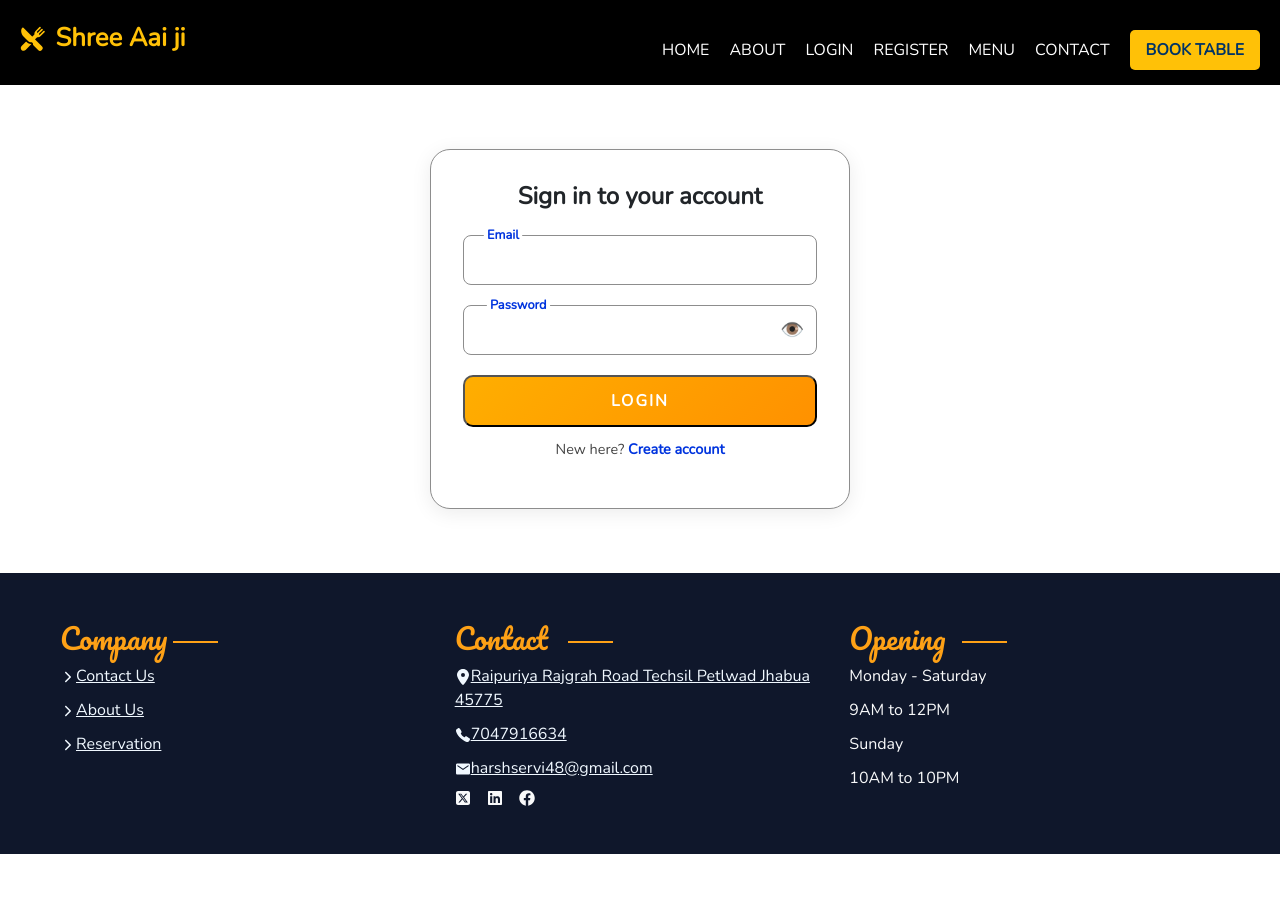
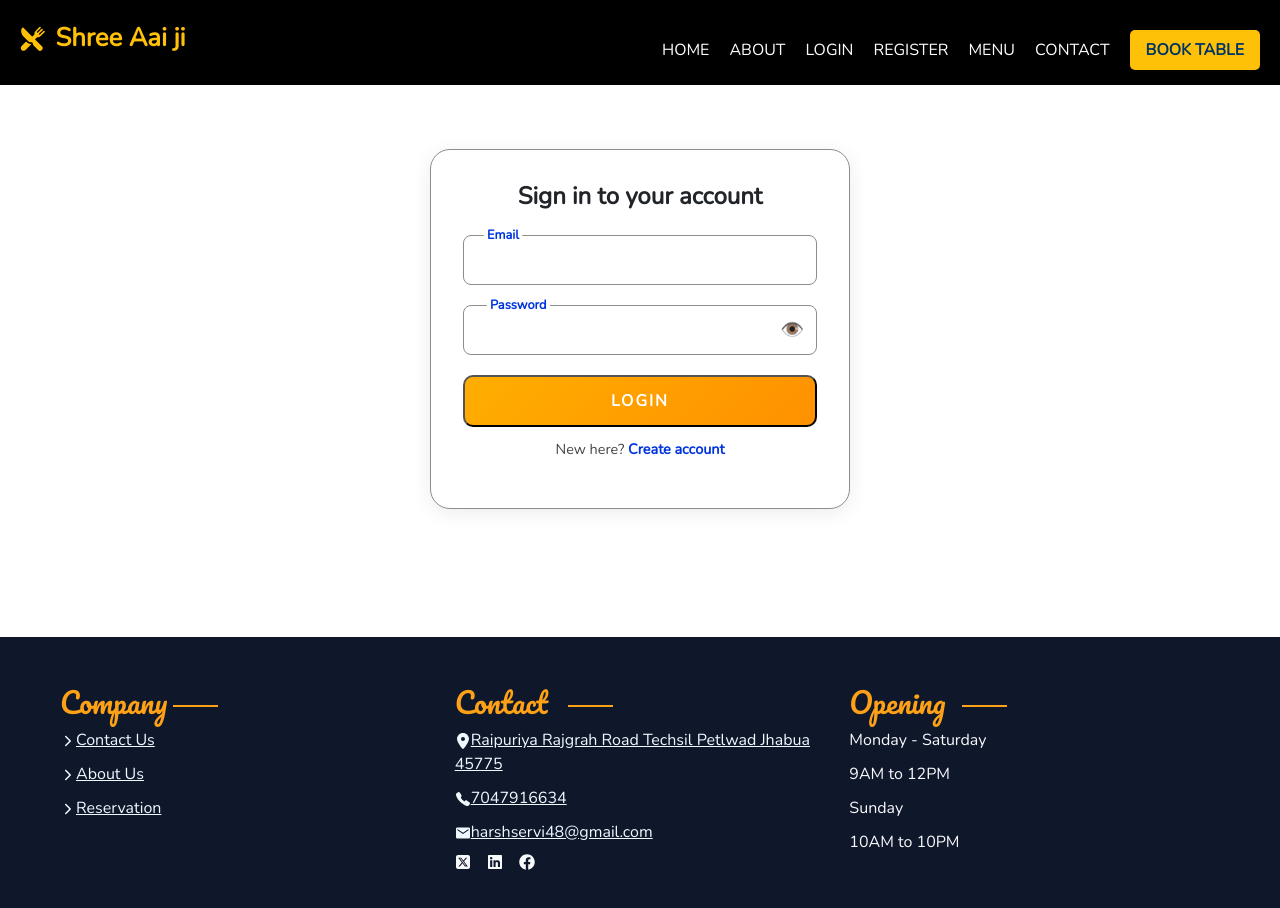
Before and after one commit to HarshSepta12/Resto_Frontend, a React (Vite) app: page /login in a window 1280 px wide. Shown: the top 908 px of the page. Before the commit the page ends 854 px from the top, so only its background shows below. Built offline with nearby package versions, Linux system fonts and the light colour scheme; no server answers.

Commit message:
Commect All Console.log

```diff
--- a/src/components/Context/RestoState.jsx
+++ b/src/components/Context/RestoState.jsx
@@ -7,10 +7,10 @@ import "react-toastify/dist/ReactToastify.css";
 
 const RestoProvider = ({ children }) => {
   //debugger time
-// const url = "http://localhost:1200/api";
+ const url = "http://localhost:1200/api";
 
   //deployment time
-    const url = "https://resto-api-3f6g.onrender.com/api";
+   // const url = "https://resto-api-3f6g.onrender.com/api";
 
   const [getMenuData, setGetMenuData] = useState("");
   const [getMenuDataById, setGetMenuDataById] = useState("");
@@ -70,7 +70,7 @@ const RestoProvider = ({ children }) => {
       }
       return api.data;
     } catch (error) {
-      console.error("Something Went Wrong", error.message);
+      console.log("Something Went Wrong", error.message);
     }
   };
 
@@ -106,7 +106,7 @@ const RestoProvider = ({ children }) => {
         });
       }
       setHaveToken(true);
-      console.log(api.data);
+     // console.log(api.data);
       if (api.data.user.role == "admin") {
         localStorage.setItem("token", api.data.token);
         localStorage.setItem("isAdmin", "true");
@@ -116,7 +116,7 @@ const RestoProvider = ({ children }) => {
       await getUserCart();
       return api.data;
     } catch (error) {
-      console.error("Login failed", error);
+      console.log("Login failed", error);
 
       return {
         success: false,
@@ -144,7 +144,7 @@ const updateUser = async (id, updatedData) => {
     }
   } catch (err) {
     toast.error("Failed to update user");
-    console.error(err);
+    console.log(err);
   }
 };
 
@@ -164,7 +164,7 @@ const deleteUser = async (id) => {
     }
   } catch (err) {
     toast.error("Delete failed");
-    console.error(err);
+    console.log(err);
   }
 };
 
@@ -182,7 +182,7 @@ const deleteUser = async (id) => {
     // console.log("Your Product is here...", getMenuData);
       return api.data.getAllMenuItem;
     } catch (error) {
-      console.error("Menu Not Found", error);
+      console.log("Menu Not Found", error);
     }
   };
 
@@ -215,7 +215,7 @@ const deleteUser = async (id) => {
       }
       return api.data;
     } catch (error) {
-      console.error(
+      console.log(
         "Add to cart failed:",
         error?.response?.data?.message || error.message
       );
@@ -242,7 +242,7 @@ console.log(id);
         setGetMenuDataById(api.data.product);
       return api.data.product;
     } catch (error) {
-      console.error(
+      console.log(
         "Add to cart failed:",
         error?.response?.data?.message || error.message
       );
@@ -267,7 +267,7 @@ const updateMenuItem = async (id, updatedData) => {
     }
   } catch (err) {
     toast.error("Update failed");
-    console.error(err);
+    console.log(err);
   }
 };
 
@@ -317,7 +317,7 @@ const updateMenuItem = async (id, updatedData) => {
       }
       return api.data;
     } catch (error) {
-      console.error(error.message);
+      console.log(error.message);
     }
   };
 
@@ -332,7 +332,7 @@ const updateMenuItem = async (id, updatedData) => {
       setcategory(api.data.getCategory);
       return api.data.getCategory;
     } catch (error) {
-      console.error("Category Not Found", error);
+      console.log("Category Not Found", error);
       return [];
     }
   };
@@ -368,7 +368,7 @@ const updateMenuItem = async (id, updatedData) => {
       }
       return api.data;
     } catch (error) {
-      console.error(
+      console.log(
         "Add to cart failed:",
         error?.response?.data?.message || error.message
       );
@@ -411,7 +411,7 @@ const updateMenuItem = async (id, updatedData) => {
       console.log(api.data);
       return api.data;
     } catch (error) {
-      console.error(
+      console.log(
         "Decrease item from cart failed:",
         error?.response?.data?.message || error.message
       );
@@ -447,7 +447,7 @@ const updateMenuItem = async (id, updatedData) => {
         //console.log("🛒 Cart fetched:", itemMap);
       }
     } catch (err) {
-      console.error("❌ Failed to fetch cart items", err);
+      console.log("❌ Failed to fetch cart items", err);
     }
   };
 
@@ -455,7 +455,8 @@ const updateMenuItem = async (id, updatedData) => {
    // get all user
 const getAllUsers = async () => {
   const token = localStorage.getItem("token");
-  try {
+  if(token){
+try {
     const api = await axios.get(`${url}/user/getAllUser`, {
       headers: {
         Authorization: `Bearer ${token}`,
@@ -467,8 +468,10 @@ const getAllUsers = async () => {
       setUser(api.data.AllUser); // ✅ correct setter
     }
   } catch (error) {
-    console.error("❌ Failed to fetch all users", error);
+    console.log("❌ Failed to fetch all users", error);
   }
+  }
+
 };
 
 
--- a/src/components/pages/AdminLogin.jsx
+++ b/src/components/pages/AdminLogin.jsx
@@ -22,7 +22,7 @@ const AdminLogin = () => {
     const { email, password } = formData;
 
     const result = await Login(email, password);
-    console.log("User Data is here", result);
+   // console.log("User Data is here", result);
 
     if (result?.success && result?.user?.role == 'admin') {
       setFormData({ email: "", password: "" });
--- a/src/components/pages/Footer.css
+++ b/src/components/pages/Footer.css
@@ -1,3 +1,7 @@
+.footer{
+     position: relative;
+    top: 4rem;
+}
 .company-heading {
   font-family: "Pacifico", sans-serif;
   color: #fea116;
```
